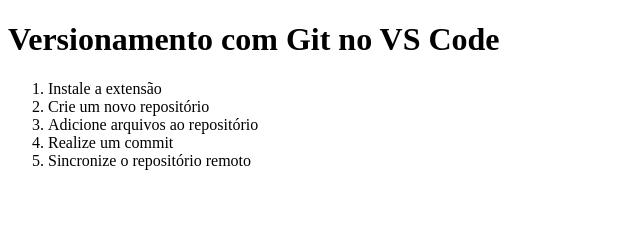
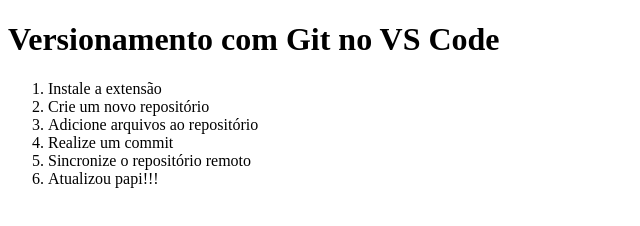
Before and after one commit to LexusRkn/aulaWeb1, a plain HTML site: page index.html in a window 1280 px wide. Shown: the whole page, without its empty margins (0-640 px from the left). Drawn offline with Linux system fonts and the light colour scheme.

Commit message:
Atualização 1

```diff
--- a/index.html
+++ b/index.html
@@ -13,6 +13,7 @@
         <li>Adicione arquivos ao repositório</li>
         <li>Realize um commit</li>
         <li>Sincronize o repositório remoto</li>
+        <li>Atualizou papi!!!</li>
     </ol>
 </body>
 </html>
```
